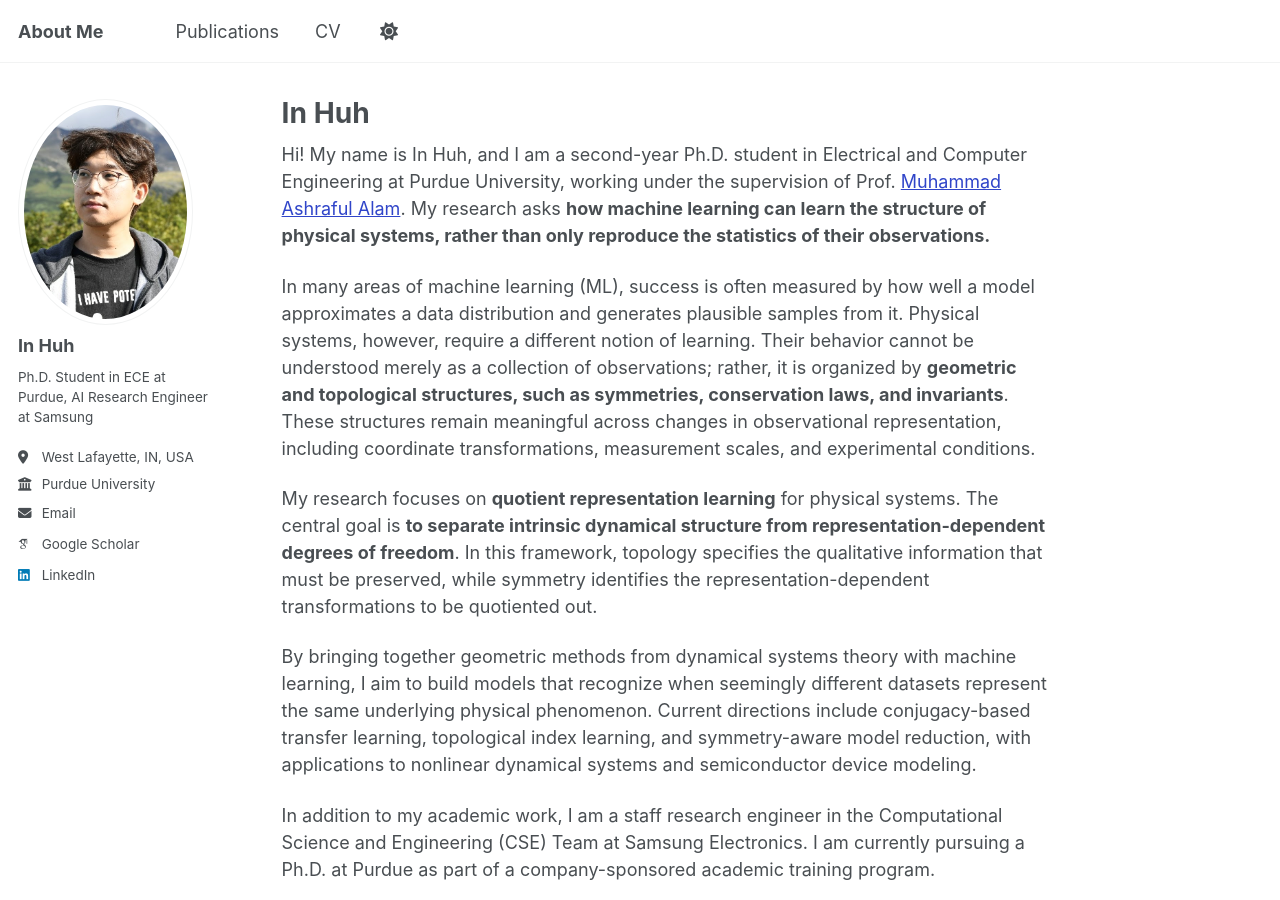
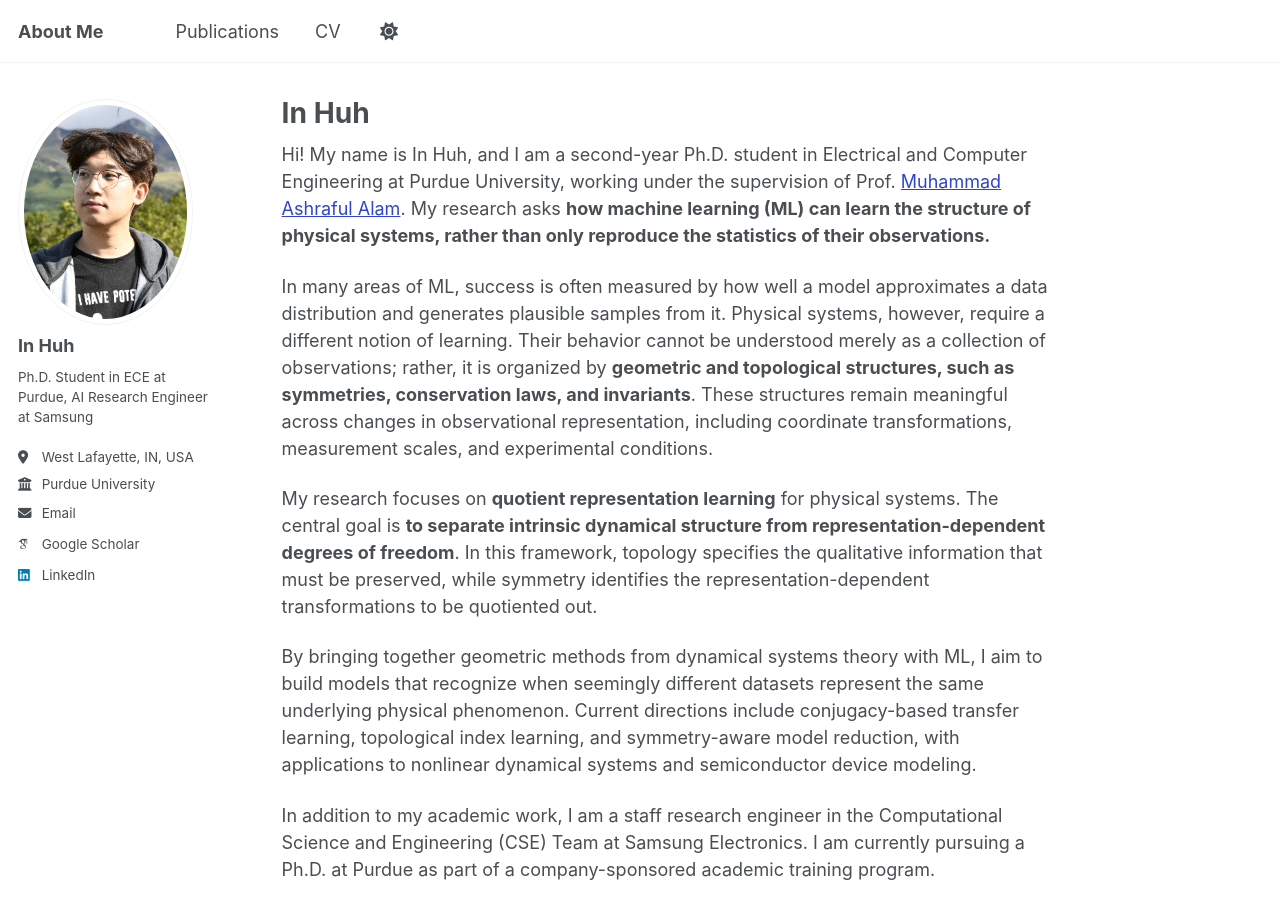
Before and after one commit to inhuh91/inhuh91.github.io, a Jekyll site: the page built from _pages/about.md, in a window 1280 px wide and 900 px high. Built offline with Jekyll 4.4.1, drawn with Linux system fonts in a browser that asks for light colours; some web fonts are replaced.

Commit message:
Publication updated.

```diff
--- a/_pages/about.md
+++ b/_pages/about.md
@@ -7,13 +7,13 @@ redirect_from:
   - /about.html
 ---
 
-Hi! My name is In Huh, and I am a second-year Ph.D. student in Electrical and Computer Engineering at Purdue University, working under the supervision of Prof. <a href="https://sites.google.com/view/alam-research-group/home">Muhammad Ashraful Alam</a>. My research asks **how machine learning can learn the structure of physical systems, rather than only reproduce the statistics of their observations.**
+Hi! My name is In Huh, and I am a second-year Ph.D. student in Electrical and Computer Engineering at Purdue University, working under the supervision of Prof. <a href="https://sites.google.com/view/alam-research-group/home">Muhammad Ashraful Alam</a>. My research asks **how machine learning (ML) can learn the structure of physical systems, rather than only reproduce the statistics of their observations.**
 
-In many areas of machine learning (ML), success is often measured by how well a model approximates a data distribution and generates plausible samples from it. Physical systems, however, require a different notion of learning. Their behavior cannot be understood merely as a collection of observations; rather, it is organized by **geometric and topological structures, such as symmetries, conservation laws, and invariants**. These structures remain meaningful across changes in observational representation, including coordinate transformations, measurement scales, and experimental conditions.
+In many areas of ML, success is often measured by how well a model approximates a data distribution and generates plausible samples from it. Physical systems, however, require a different notion of learning. Their behavior cannot be understood merely as a collection of observations; rather, it is organized by **geometric and topological structures, such as symmetries, conservation laws, and invariants**. These structures remain meaningful across changes in observational representation, including coordinate transformations, measurement scales, and experimental conditions.
 
 My research focuses on **quotient representation learning** for physical systems. The central goal is **to separate intrinsic dynamical structure from representation-dependent degrees of freedom**. In this framework, topology specifies the qualitative information that must be preserved, while symmetry identifies the representation-dependent transformations to be quotiented out.
 
-By bringing together geometric methods from dynamical systems theory with machine learning, I aim to build models that recognize when seemingly different datasets represent the same underlying physical phenomenon. Current directions include conjugacy-based transfer learning, topological index learning, and symmetry-aware model reduction, with applications to nonlinear dynamical systems and semiconductor device modeling.
+By bringing together geometric methods from dynamical systems theory with ML, I aim to build models that recognize when seemingly different datasets represent the same underlying physical phenomenon. Current directions include conjugacy-based transfer learning, topological index learning, and symmetry-aware model reduction, with applications to nonlinear dynamical systems and semiconductor device modeling.
 
 In addition to my academic work, I am a staff research engineer in the Computational Science and Engineering (CSE) Team at Samsung Electronics. I am currently pursuing a Ph.D. at Purdue as part of a company-sponsored academic training program.
 
```
